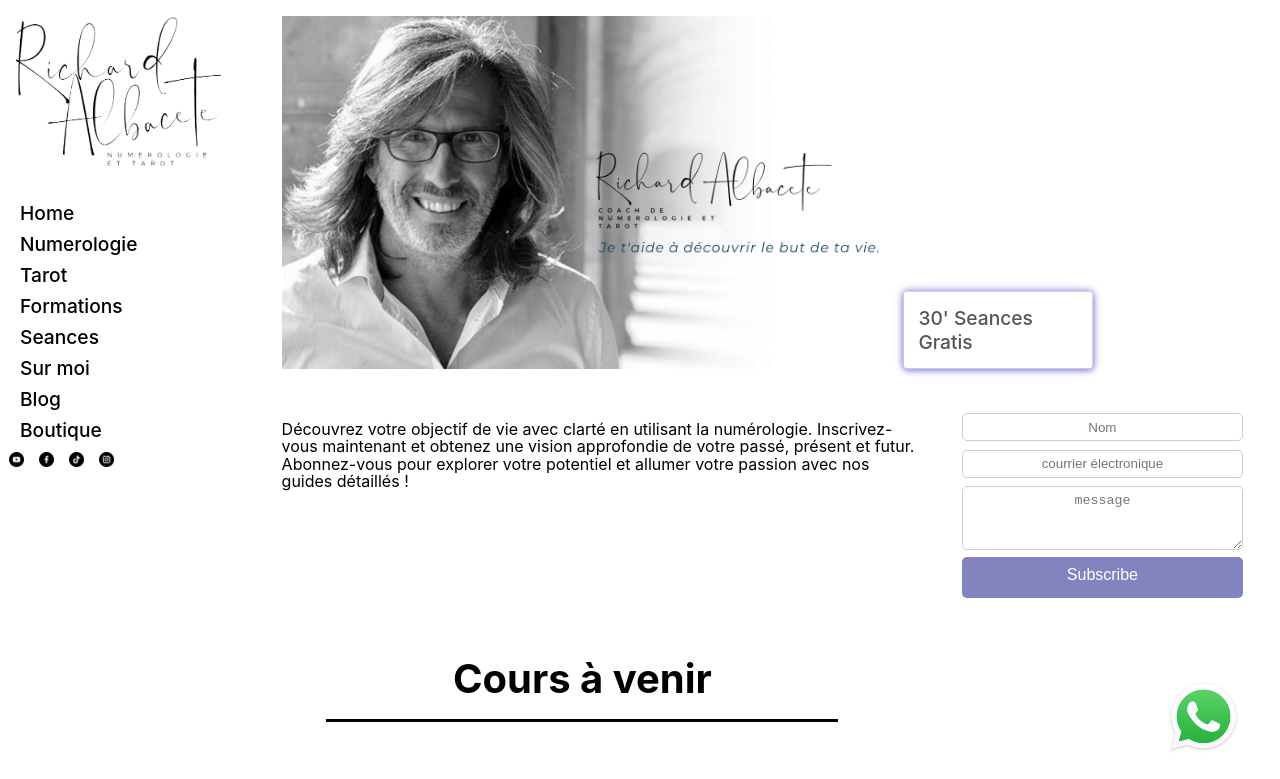
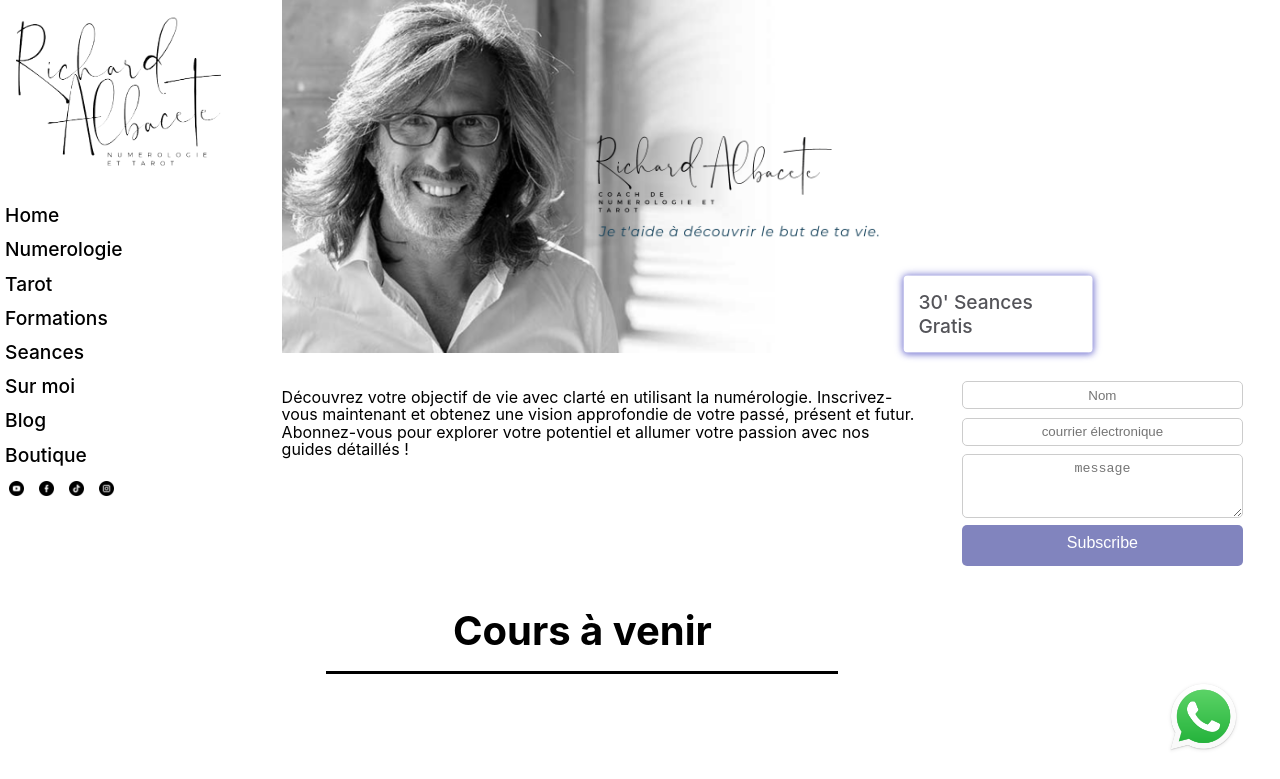
Before and after one commit to ginofrancocba/proyecto-richard, a React (Vite) app: page / in a window 1280 px wide. Shown: the top 779 px of the page. Built offline with nearby package versions, Linux system fonts and the light colour scheme; no server answers.

Commit message:
Add Change index

```diff
--- a/src/index.css
+++ b/src/index.css
@@ -12,7 +12,7 @@
 }
 
 
-body {
+body, html {
   margin: 0 auto;
   max-width: 56vw;
   padding: 0vw;
@@ -25,8 +25,8 @@ body {
 .section5,
 .section6 {
   width: 100%;
-  max-width: 90vw;
-  padding: 2vh 0;
+
+  padding: 1rem  0,5rem;
 }
 
 .logo-navbar {
@@ -67,8 +67,8 @@ body {
   height: 100vh;
   width: 20vw;
   position: fixed;
-  z-index: 1;
-  background-color: white ;
+  z-index: 2;
+  background-color: white;
   left:0;
   top:0;
 }
@@ -77,10 +77,12 @@ body {
   list-style-type: none;
   padding: 0;
   margin: 0;
+  display: flex;
+  flex-direction: column;
 }
 
 .navbar ul li a {
-    padding: 6px 8px 1px 20px;
+    padding: 2%;
     text-decoration: none;
     font-size: 120%;
     color: black;
@@ -89,7 +91,7 @@ body {
 }
 
 .navbar ul li a:hover {
-  transform: scale(1.2);
+  transform: scale(1.4);
   transition: 0.3s;
 }
 
@@ -114,6 +116,11 @@ a:hover {
   margin-top: 30%;
   margin-left: 30%;
   margin-right: 15px; /* Espacio entre cada ícono de red social */
+}
+
+.redes-sociales img:hover {
+  transform: scale(1.8);
+  transition: 0.3s;
 }
 
 .section1{
@@ -528,7 +535,6 @@ h2 {
 
 
 
-
  @media (max-width: 768px) {
 
   .logo-navbar {
```
Also changed, not shown: index.html (line endings or trailing spaces).
